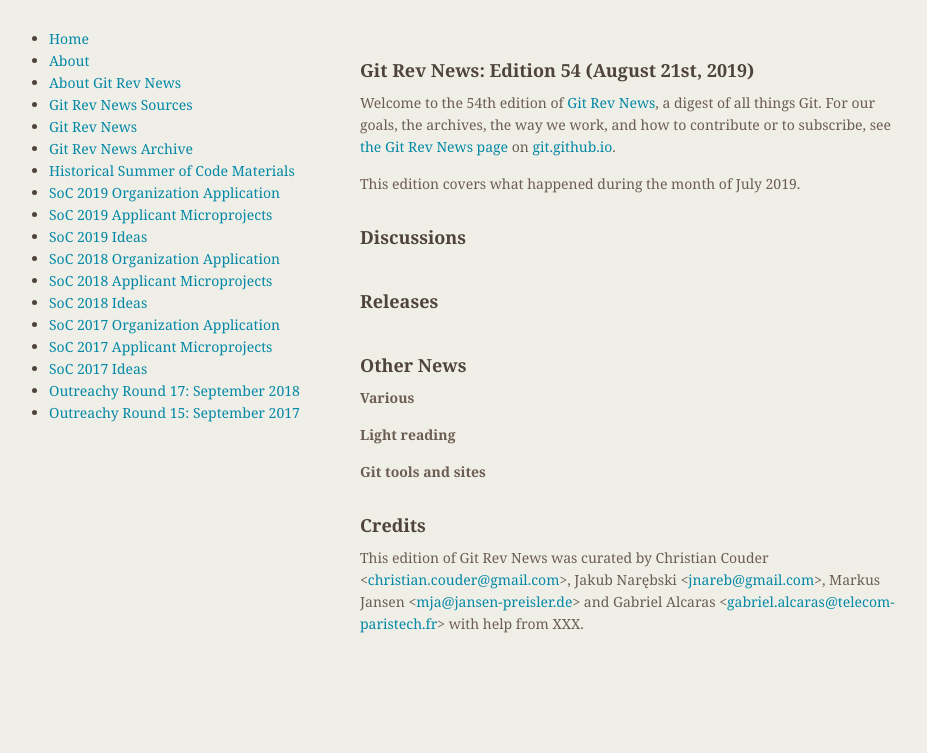
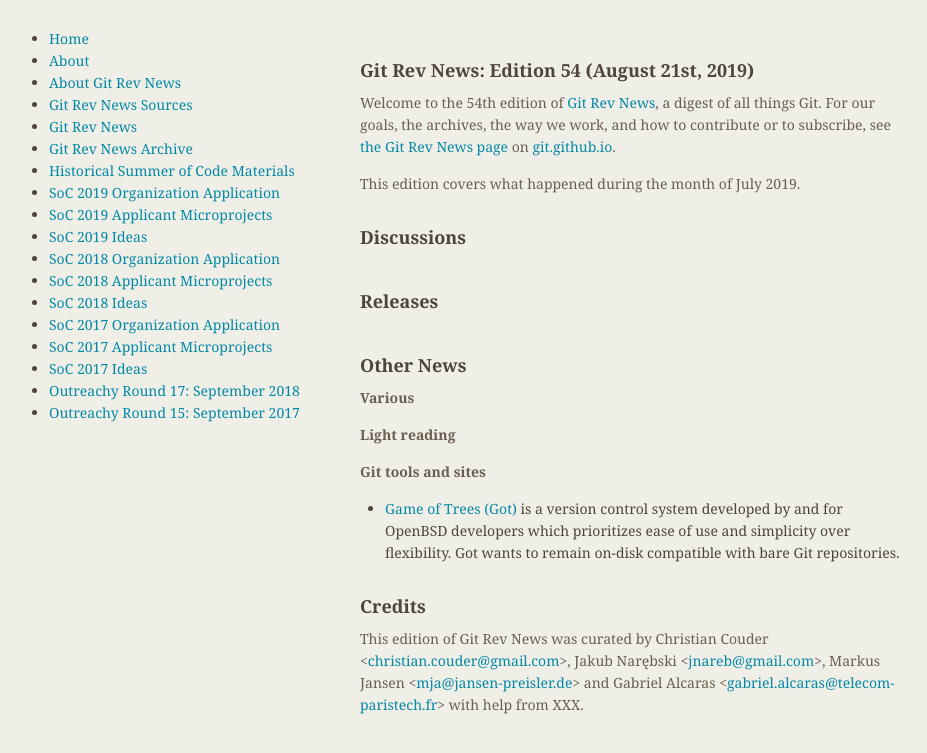
Before and after one commit to git/git.github.io, a Jekyll site: the page built from rev_news/drafts/edition-54.md, in a window 1280 px wide. Shown: the top 753 px of the page, without its empty margins (174-1101 px from the left). Built offline with Jekyll 4.4.1, drawn with Linux system fonts in a browser that asks for light colours.

Commit message:
rn-54: add info about Got

```diff
--- a/rev_news/drafts/edition-54.md
+++ b/rev_news/drafts/edition-54.md
@@ -46,6 +46,10 @@
 
 __Git tools and sites__
 
+* [Game of Trees (Got)](https://gameoftrees.org/index.html) is a
+  version control system developed by and for OpenBSD developers which
+  prioritizes ease of use and simplicity over flexibility. Got wants
+  to remain on-disk compatible with bare Git repositories.
 
 ## Credits
 
```
